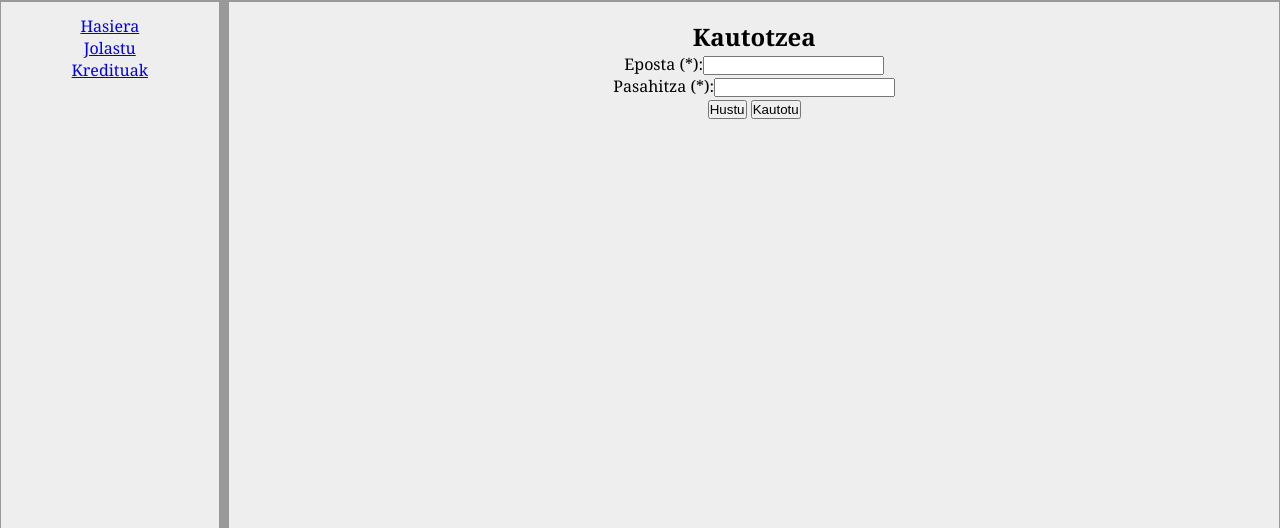
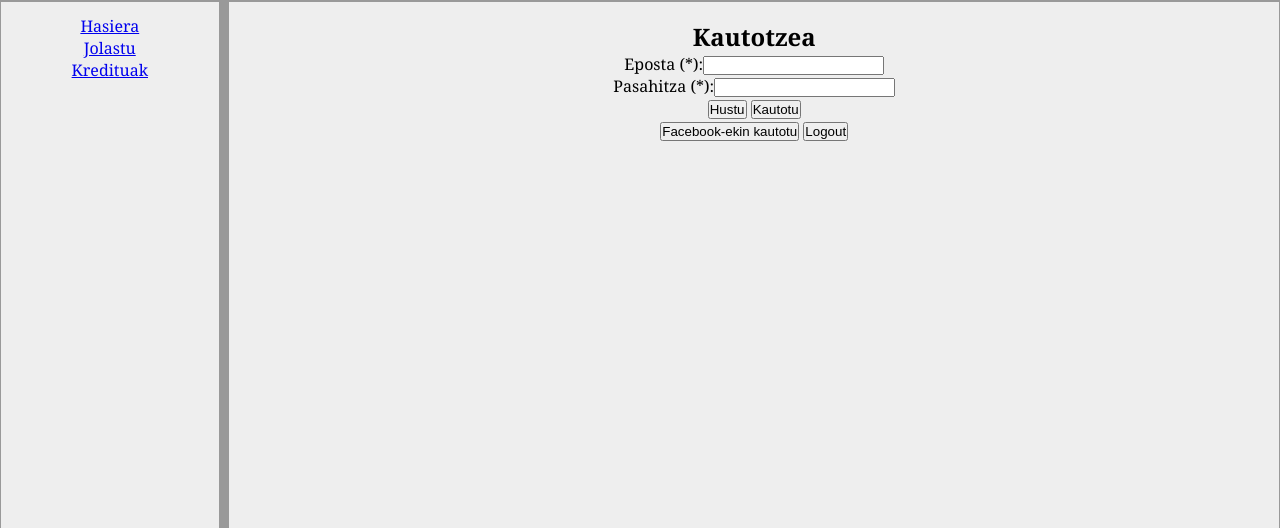
Before and after one commit to aparedes1204/QUIZ-web-game, a PHP site: page /WS/LogIn.php in a window 1280 px wide. Shown: the part 75-603 px from the top of the page. Run offline with PHP 8.4, Linux system fonts and the light colour scheme; some libraries are stand-ins or nearby versions.

Commit message:
fb loging testing

```diff
--- a/php/LogIn.php
+++ b/php/LogIn.php
@@ -10,6 +10,8 @@
         }
     ?>
   <?php include '../html/Head.html'?>
+  <script src="../js/jquery-3.4.1.min.js"></script>
+  <script src="../js/FbLogin.js"></script>
   <script>
   window.fbAsyncInit = function() {
     FB.init({
@@ -41,6 +43,8 @@
             <input type="submit" id="submit" name="submit" value="Kautotu">
         </form>
 
+        <button id="fbLogin">Facebook-ekin kautotu</button>
+        <button id="fbLogout">Logout</button>
         <div class="fb-login-button" data-width="" data-size="large" data-button-type="continue_with" data-layout="default" data-auto-logout-link="false" data-use-continue-as="false"></div>
     </div>
 
```
